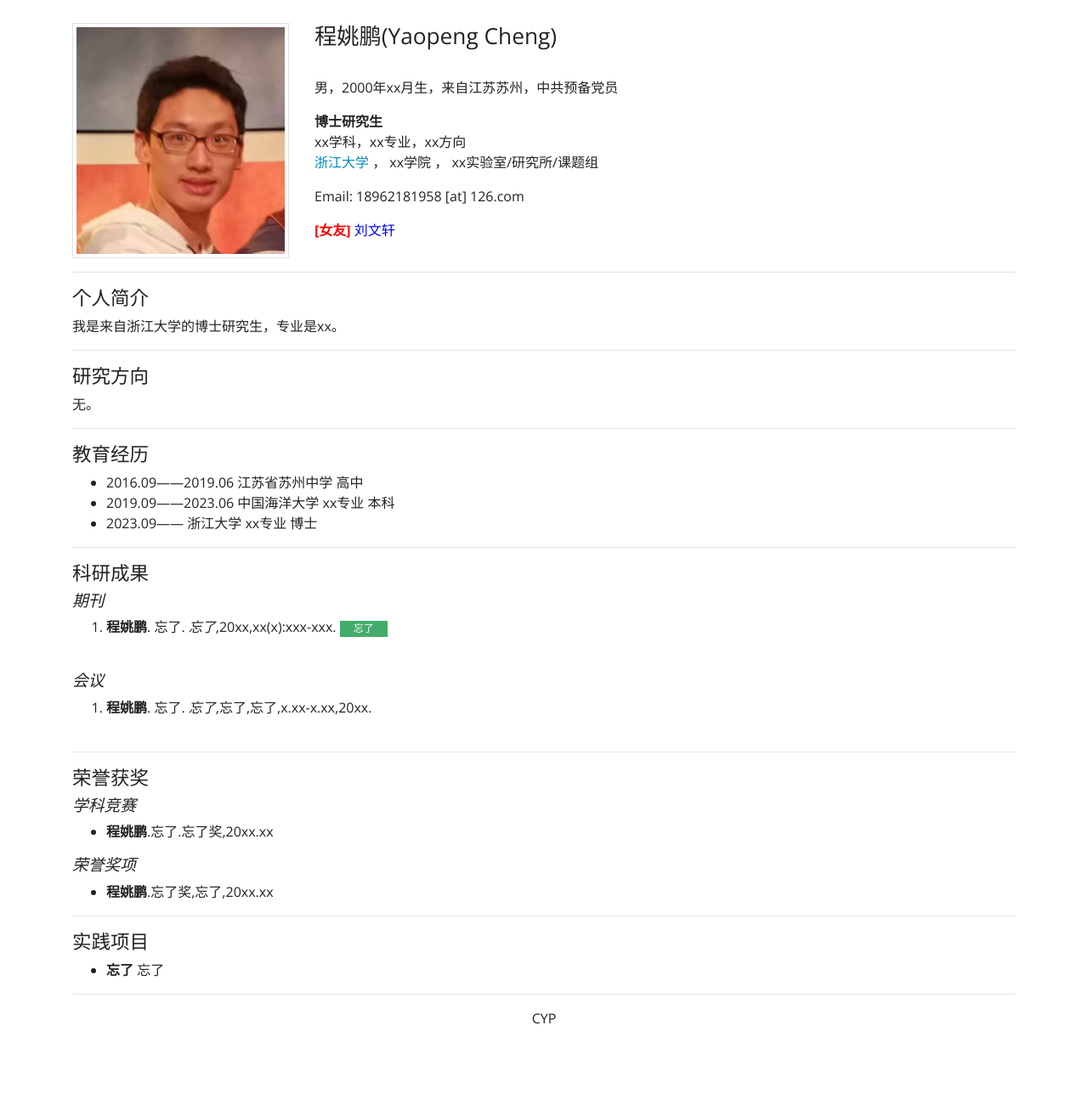
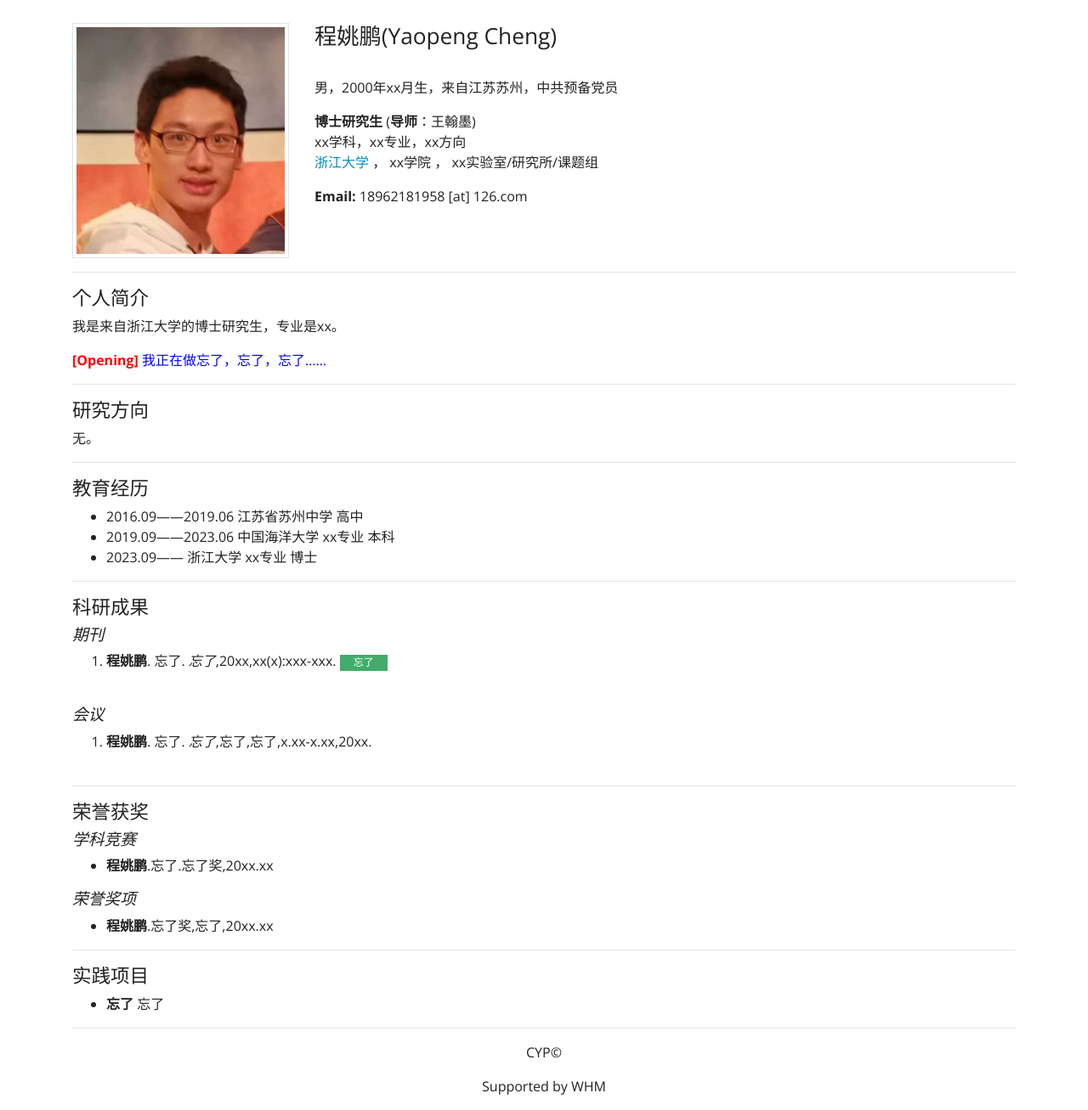
Before and after one commit to yaopeng-cheng/yaopeng-cheng.github.io, a plain HTML site: page index.html in a window 1280 px wide. Shown: the part 69-1376 px from the top of the page at 85% size. Before the commit the page ends 1296 px from the top, so only its background shows below. Drawn offline with nearby package versions, Linux system fonts and the light colour scheme.

Commit message:
add supervisor

```diff
--- a/index.html
+++ b/index.html
@@ -36,18 +36,15 @@
                     <h3><strong>程姚鹏(Yaopeng Cheng)</strong></h3><br />
                     <p>男，2000年xx月生，来自江苏苏州，中共预备党员</p>
                     <p>
-                        <strong>博士研究生</strong> <br />
+                        <strong>博士研究生</strong> (<strong>导师</strong>：王翰墨) <br />
                         xx学科，xx专业，xx方向<br />
                         <a href="https://www.zju.edu.cn//" target="_blank">浙江大学</a>
-                        <a target="_blank">，</a>
+                        ，
                         xx学院
-                        <a target="_blank">，</a>
+                        ，
                         xx实验室/研究所/课题组
                     </p>
-                        Email: 18962181958 [at] 126.com
-                    </p>
-                    <p>
-                        <font color="red"><strong>[女友]</strong></font> <font color="blue">刘文轩</font>
+                        <strong>Email:</strong> 18962181958 [at] 126.com
                     </p>
                 </div>
             </div>
@@ -57,6 +54,9 @@
             <h4><strong> 个人简介 </strong> </h4>
             <p>
                 我是来自浙江大学的博士研究生，专业是xx。
+            </p>
+            <p>
+                <font color="red"><strong>[Opening]</strong></font> <font color="blue">我正在做忘了，忘了，忘了……</font>
             </p>
         </div>
         <div class="container">
@@ -115,7 +115,8 @@
         </div>
         <div class="footer">
             <center>
-                <p>CYP</p>
+                <p>CYP©</p>
+                <p>Supported by WHM</p>
             </center>
         </div>
 </body>
```
